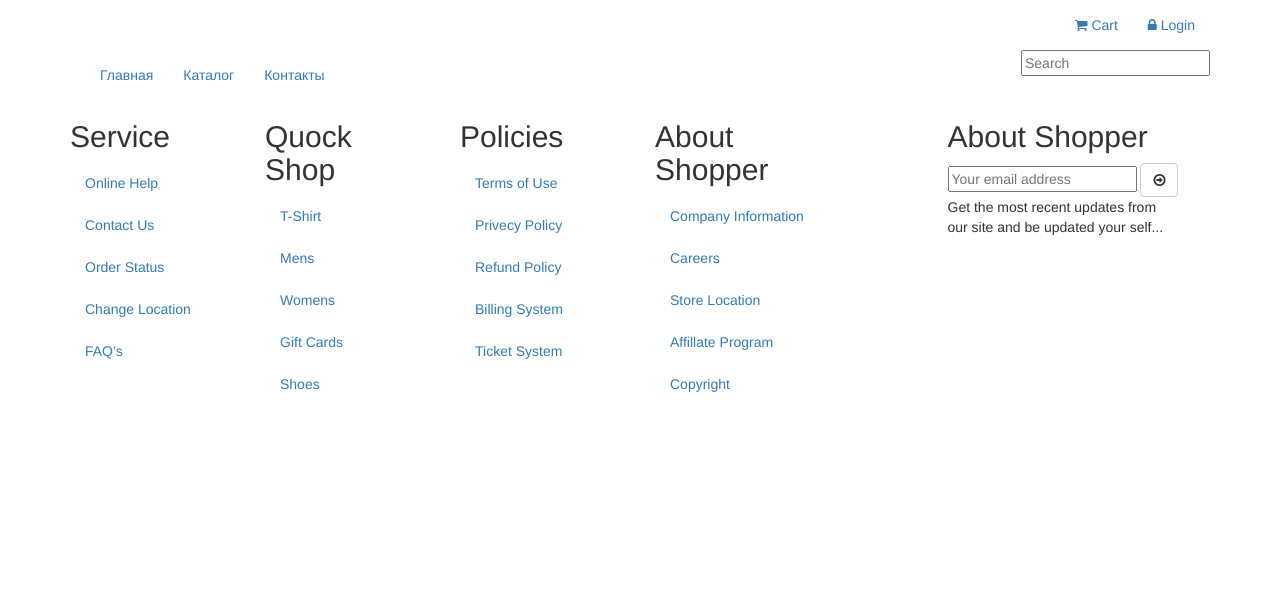
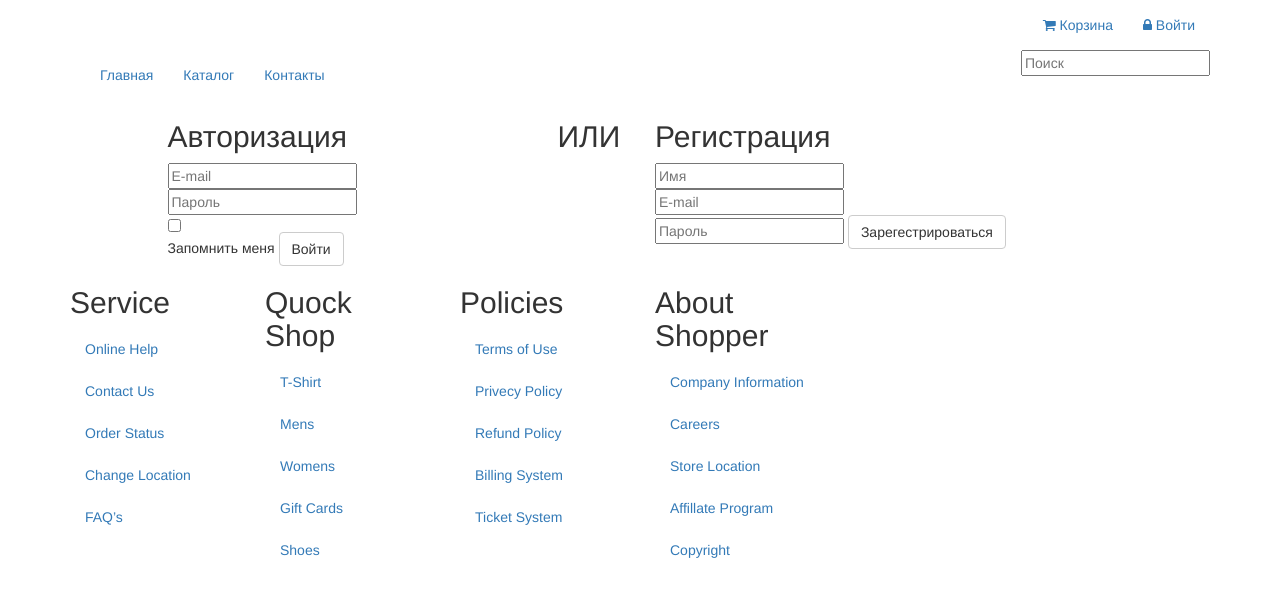
Before and after one commit to franze6/shop, a PHP site: page /?page=login in a window 1280 px wide. Shown: the top 597 px of the page. Run offline with PHP 8.4, Linux system fonts and the light colour scheme; data that the repository does not hold is empty; some libraries are stand-ins or nearby versions.

Commit message:
BD cart and more other

```diff
--- /dev/null
+++ b/ajax.php
@@ -0,0 +1,3 @@
+<?php
+require_once 'php/core.php';
+require_once 'php/login.php';
--- a/index.php
+++ b/index.php
@@ -1,5 +1,7 @@
 <?php
 require_once 'php/core.php';
+require_once 'php/login.php';
+require_once 'php/products.php';
 ?>
 
 <!DOCTYPE html>
@@ -31,8 +33,18 @@ require_once 'php/core.php';
 					<div class="col-sm-8">
 						<div class="shop-menu pull-right">
 							<ul class="nav navbar-nav">
-								<li><a href="cart.html"><i class="fa fa-shopping-cart"></i> Cart</a></li>
-								<li><a href="login.html"><i class="fa fa-lock"></i> Login</a></li>
+								<li><a href="/?page=cart"><i class="fa fa-shopping-cart"></i> Корзина</a></li>
+                                <?php
+                                $user_data = is_login();
+                                if($user_data != 0) {
+                                    $fname = $user_data['first_name'];
+                                    echo "<li><a href=\"#\"> <i class=\"fa fa-user\"></i>Добро пожаловать, $fname!</a> </li>";
+                                }
+                                else
+                                    echo "<li><a href=\"/?page=login\"><i class=\"fa fa-lock\"></i> Войти</a></li>";
+                                ?>
+
+
 							</ul>
 						</div>
 					</div>
@@ -55,14 +67,14 @@ require_once 'php/core.php';
 						<div class="mainmenu pull-left">
 							<ul class="nav navbar-nav collapse navbar-collapse">
 								<li><a href="/" class="active">Главная</a></li>
-								<li><a href="#">Каталог</a></li>
+								<li><a href="/?page=shop">Каталог</a></li>
 								<li><a href="contact-us.html">Контакты</a></li>
 							</ul>
 						</div>
 					</div>
 					<div class="col-sm-3">
 						<div class="search_box pull-right">
-							<input type="text" placeholder="Search"/>
+							<input type="text" placeholder="Поиск"/>
 						</div>
 					</div>
 				</div>
@@ -74,6 +86,10 @@ require_once 'php/core.php';
     if(isset($_GET['page'])) {
         if ($_GET['page'] == "shop")
             require_once 'pages/shop.php';
+        elseif ($_GET['page'] == "login")
+            require_once 'pages/login.php';
+        elseif ($_GET['page'] == "cart")
+            require_once  'pages/cart.php';
     }
     else {
         require_once 'pages/home.php';
@@ -133,16 +149,6 @@ require_once 'php/core.php';
 							</ul>
 						</div>
 					</div>
-					<div class="col-sm-3 col-sm-offset-1">
-						<div class="single-widget">
-							<h2>About Shopper</h2>
-							<form action="#" class="searchform">
-								<input type="text" placeholder="Your email address" />
-								<button type="submit" class="btn btn-default"><i class="fa fa-arrow-circle-o-right"></i></button>
-								<p>Get the most recent updates from <br />our site and be updated your self...</p>
-							</form>
-						</div>
-					</div>
 
 				</div>
 			</div>
--- a/pages/home.php
+++ b/pages/home.php
@@ -16,7 +16,7 @@ $data = $query->fetchAll();
                 <div id="slider-carousel" class="carousel slide" data-ride="carousel">
                     <ol class="carousel-indicators">
                         <?php
-                            for($i=0;$i<3;$i++)
+                            for($i=0;$i<count($data);$i++)
                                 if ($i == 0)
                                     echo "<li data-target=\"#slider-carousel\" data-slide-to=\"$i\" class='active'></li>";
                                 else
--- /dev/null
+++ b/pages/login.php
@@ -0,0 +1,37 @@
+<?php
+?>
+<section id="form"><!--form-->
+		<div class="container">
+			<div class="row">
+				<div class="col-sm-4 col-sm-offset-1">
+					<div class="login-form"><!--login form-->
+						<h2>Авторизация</h2>
+						<form id="login-send" action="#">
+                            <input type="hidden" name="do" value="login"/>
+							<input name="login" type="text" placeholder="E-mail" />
+							<input name="pass" type="password" placeholder="Пароль" />
+							<span>
+								<input name="remember" type="checkbox" class="checkbox">
+Запомнить меня
+</span>
+							<button type="submit" class="btn btn-default">Войти</button>
+						</form>
+					</div><!--/login form-->
+				</div>
+				<div class="col-sm-1">
+					<h2 class="or">ИЛИ</h2>
+				</div>
+				<div class="col-sm-4">
+					<div class="signup-form"><!--sign up form-->
+						<h2>Регистрация</h2>
+						<form id="signup-send" action="#">
+							<input type="text" placeholder="Имя"/>
+							<input type="email" placeholder="E-mail"/>
+							<input type="password" placeholder="Пароль"/>
+							<button type="submit" class="btn btn-default">Зарегестрироваться</button>
+						</form>
+					</div><!--/sign up form-->
+				</div>
+			</div>
+		</div>
+	</section><!--/form-->
--- a/php/login.php
+++ b/php/login.php
@@ -1,5 +1,6 @@
 <?php
-if($_REQUEST['do']=="login" && isset($_REQUEST['login']) && isset($_REQUEST['pass'])) {
+if (isset($_REQUEST['do'])) {
+    if ($_REQUEST['do'] == "login" && isset($_REQUEST['login']) && isset($_REQUEST['pass'])) {
 
         $db = db_connect();
 
@@ -7,7 +8,7 @@ if($_REQUEST['do']=="login" && isset($_REQUEST['login']) && isset($_REQUEST['pas
         $pass = md5($_REQUEST['pass']);
 
         $query = $db->prepare("SELECT `id`, `first_name`, `last_name` FROM users WHERE `login`= :login and `password`= :pass limit 0,1");
-    $query->execute(array('login'=>$login, 'pass'=>$pass));
+        $query->execute(array('login' => $login, 'pass' => $pass));
 
         $user_data = $query->fetch();
 
@@ -23,16 +24,22 @@ if($_REQUEST['do']=="login" && isset($_REQUEST['login']) && isset($_REQUEST['pas
         session_start([
             'cookie_lifetime' => 86400,
         ]);
-    setcookie("token", $token, time() + 60*60);
+        setcookie("token", $token, time() + 60 * 60);
 
         if ($db->exec("UPDATE `sessions` SET `token`='$token' WHERE `user_id`=$id") == 0) {
             echo "3";
             $db->exec("INSERT INTO `sessions` (`id`, `token`, `user_id`) VALUES (NULL, $token, $id)");
         }
 
-    echo json_encode($user_data);
+        echo 1;
 
-} elseif ($_REQUEST['do']=="login") {
+    } elseif ($_REQUEST['do'] == "login") {
+        echo json_encode(is_login());
+
+    }
+}
+
+function is_login() {
     $db = db_connect();
 
     session_start([
@@ -40,8 +47,7 @@ if($_REQUEST['do']=="login" && isset($_REQUEST['login']) && isset($_REQUEST['pas
     ]);
 
     if (!isset($_COOKIE['token'])) {
-        echo "0";
-        return;
+        return 0;
     }
 
     $query = $db->prepare("SELECT `user_id` FROM sessions WHERE `token`= :token limit 0,1");
@@ -49,26 +55,12 @@ if($_REQUEST['do']=="login" && isset($_REQUEST['login']) && isset($_REQUEST['pas
 
     $id = $query->fetch()['user_id'];
     if ($id == "") {
-        echo "0";
-        return;
+        return 0;
     }
 
     $query = $db->query("SELECT `first_name`, `last_name` FROM users WHERE `id` = $id limit 0,1");
     $user_data = $query->fetch();
+    $user_data['id'] = $id;
 
-    echo json_encode($user_data);
-
+    return $user_data;
 }
-
-function db_connect()
-{
-    include "../cfg/cfg.inc.php";
-    $dsn = "mysql:host=$host;dbname=$db;charset=$charset";
-    $opt = [
-        PDO::ATTR_ERRMODE            => PDO::ERRMODE_EXCEPTION,
-        PDO::ATTR_DEFAULT_FETCH_MODE => PDO::FETCH_ASSOC,
-        PDO::ATTR_EMULATE_PREPARES   => false,
-    ];
-    $db = new PDO($dsn, $user, $pass);
-    return $db;
-}
--- a/php/products.php
+++ b/php/products.php
@@ -38,6 +38,15 @@ function categories_list() {
     return $products_data;
 }
 
+function cart_list($id) {
+    $db = db_connect();
+
+    $query = $db->prepare("SELECT count_items, products.name, products.price, products.img FROM cart_int INNER JOIN products WHERE products.id = product_id AND user_id = $id");
+    $query->execute();
+
+    return $query->fetchAll();
+}
+
 function add_product() {
 
 }
--- /dev/null
+++ b/php/test.php
@@ -0,0 +1,2 @@
+<?php
+print_r($_POST);
```
Also changed, not shown: pages/cart.php (added, +67 -0 lines). Lines whose indentation alone changed are shown as unchanged.
